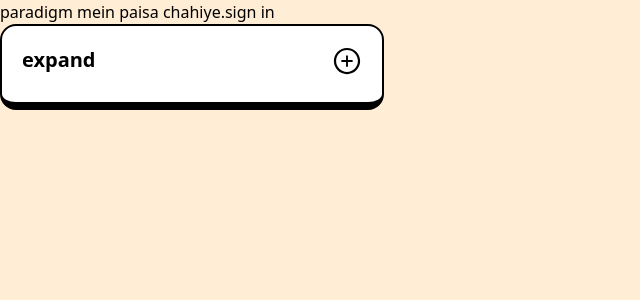
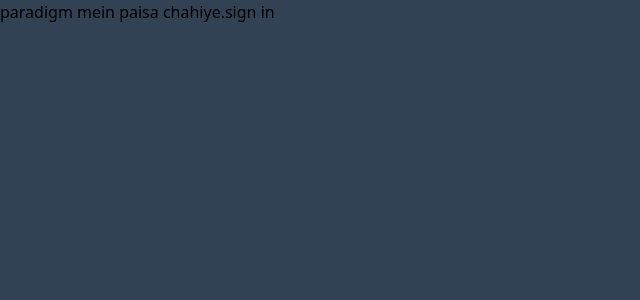
Before and after one commit to ShinRaiDev/snu, a Next.js app: page / in a window 1280 px wide. Shown: the top 300 px of the page, without its empty margins (0-640 px from the left). Built offline with nearby package versions, Linux system fonts and the light colour scheme.

Commit message:
Revert "comp1"
This reverts commit 764a3e3b859083c109409477df2968a009b34aa2.

```diff
--- a/components/Expandcard.tsx
+++ /dev/null
@@ -1,22 +0,0 @@
-import React from "react";
-
-import { AiOutlinePlusCircle,AiOutlineMinusCircle } from "react-icons/ai";
-
-function expandcard(props:any) {
-
-  return (
-    <div>
-      <div className={`${props.exp? "h-96 bg-orange-300 border-b-[11px]":""} transition-all	ease-linear delay-150 border-black border-2 border-b-8 bg-white p-5 rounded-2xl w-96   `}>
-        <div className="flex justify-between">
-          <div className={`${props.exp?"font-extrabold text-2xl underline underline-offset-4":"font-bold text-xl"} `}>expand</div>
-          <div className="" ><button onClick={props.HandleClick} >{!props.exp ? <AiOutlinePlusCircle size={30}/> : <AiOutlineMinusCircle size={30}/>}</button></div>
-        </div>
-        <div className={`${props.exp?"":"hidden"} mt-9 p-5`}>
-          Lorem, ipsum dolor sit amet consectetur adipisicing elit. Cupiditate adipisci pariatur repellat sequi dolore props.explicabo porro corrupti, saepe eos. Dolorum, itaque error! Voluptas aperiam quae dolores sunt culpa nostrum soluta facere totam cum itaque beatae fuga hic ipsum corrupti libero id nesciunt, provident error atque porro dicta iste iusto at.
-        </div>
-      </div>
-    </div>
-  );
-}
-
-export default expandcard;
--- a/package.json
+++ b/package.json
@@ -20,8 +20,7 @@
     "next-auth": "^4.18.9",
     "nodemailer": "^6.9.0",
     "react": "18.2.0",
-    "react-dom": "18.2.0",
-    "react-icons": "^4.7.1"
+    "react-dom": "18.2.0"
   },
   "devDependencies": {
     "@types/node": "^18.11.18",
--- a/pages/index.tsx
+++ b/pages/index.tsx
@@ -4,16 +4,11 @@ import { Inter } from "@next/font/google";
 import styles from "@/styles/Home.module.css";
 import { SessionProvider } from "next-auth/react"
 import { signIn } from "next-auth/react";
-import Expandcard from "@/components/Expandcard";
-import { useState } from "react";
 
 const inter = Inter({ subsets: ["latin"] });
 
 export default function Home() {
-  const [exp, setExp] = useState(false);
-  const HandleClick = () => {
-    setExp(!exp);
-  };
+
 
 
   return (
@@ -25,15 +20,10 @@ export default function Home() {
         <link rel="icon" href="/favicon.ico" />
       </Head>
 
-      <div className="bg-orange-100 min-h-screen">
+      <div className="bg-slate-700 min-h-screen">
         paradigm mein paisa chahiye.
         <button onClick={()=>signIn()}>sign in</button>
-      <div>
-        <Expandcard HandleClick={HandleClick} exp={exp}/>
       </div>
-      </div>
-
-
     </>
   );
 }
```
Also changed, not shown: 1 other file (tests, documents, lock files or other folders).
